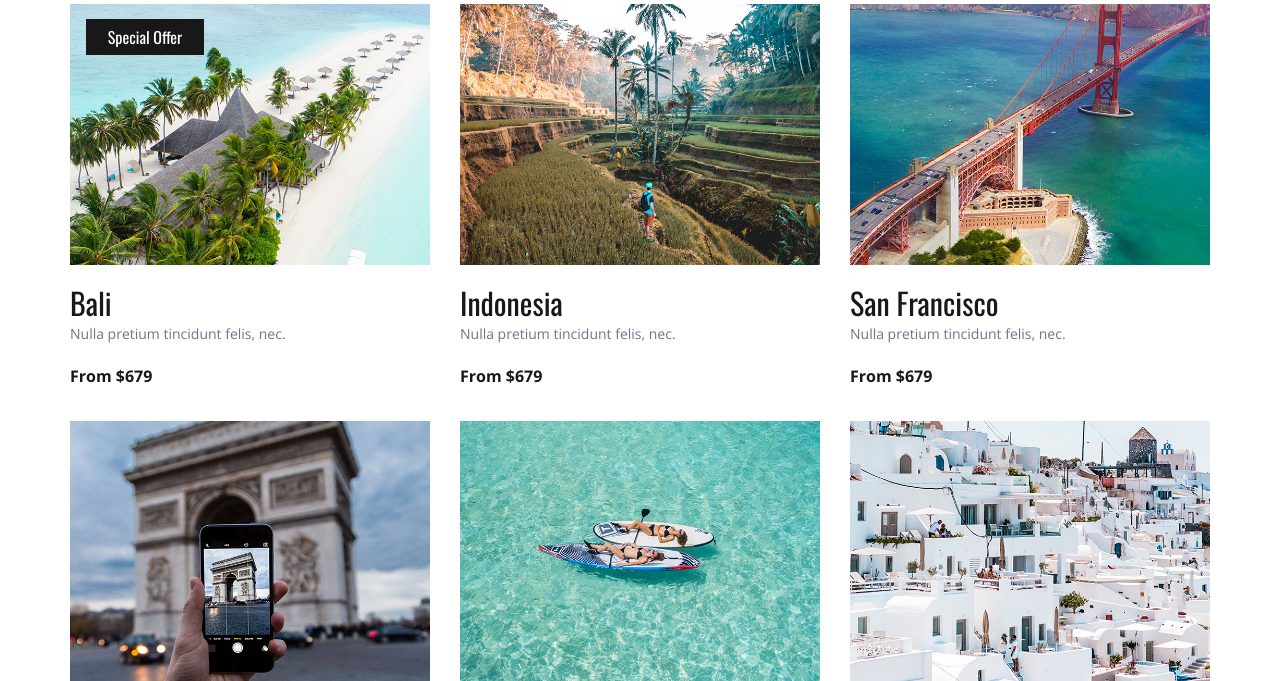
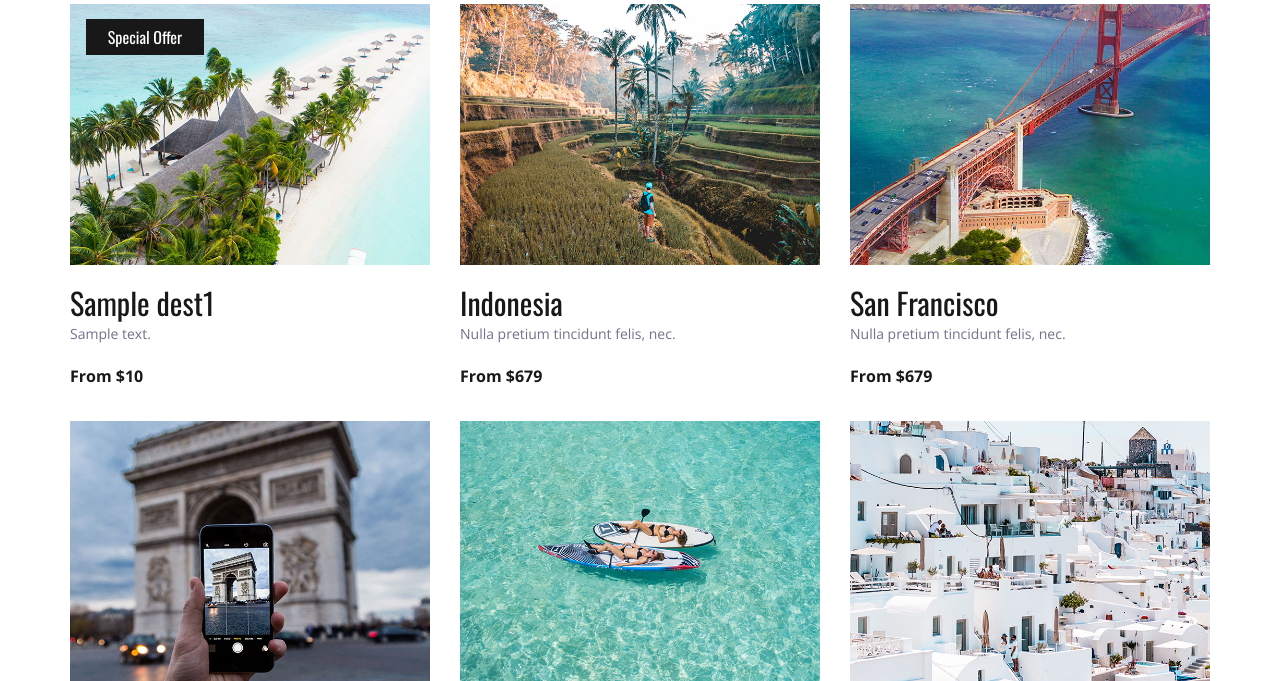
Before and after one commit to Suman-Khadka-2002/django-projects, a Django app: template myFirstProject/templates/index.html in a window 1280 px wide. Shown: the part 1481-2162 px from the top of the page. Run offline with Django 4.2, Linux system fonts and the light colour scheme; the template is opened without the code that fills it: most values are stand-ins (such as "Sample title", 1, 10 or a date in 2020); some libraries are stand-ins or nearby versions.

Commit message:
passed object values

```diff
--- a/myFirstProject/templates/index.html
+++ b/myFirstProject/templates/index.html
@@ -259,9 +259,9 @@
 								<div class="spec_offer text-center"><a href="#">Special Offer</a></div>
 							</div>
 							<div class="destination_content">
-								<div class="destination_title"><a href="destinations.html">Bali</a></div>
-								<div class="destination_subtitle"><p>Nulla pretium tincidunt felis, nec.</p></div>
-								<div class="destination_price">From $679</div>
+								<div class="destination_title"><a href="destinations.html">{{dest1.name}}</a></div>
+								<div class="destination_subtitle"><p>{{dest1.desc}}</p></div>
+								<div class="destination_price">From ${{dest1.price}}</div>
 							</div>
 						</div>
 
```
